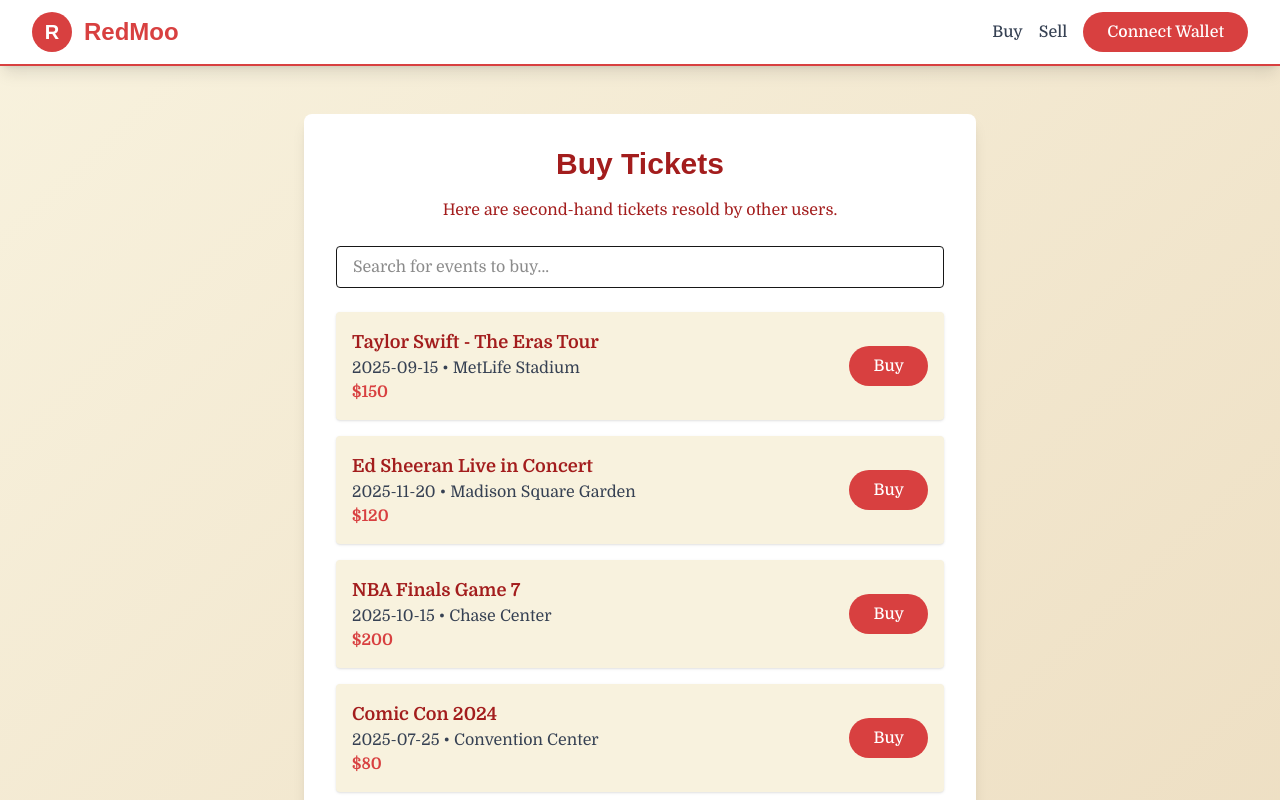
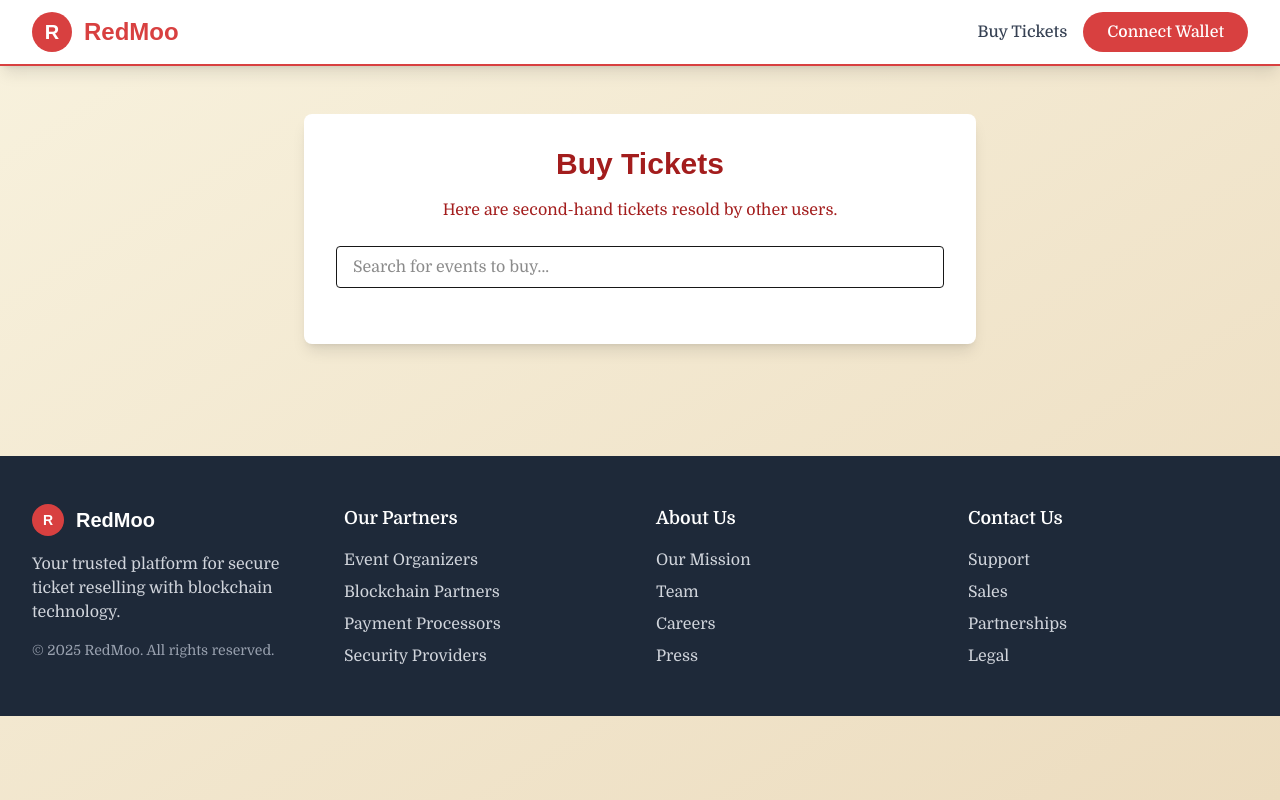
Before and after one commit to Qinn23/redmoo, a Next.js app: page /buy in a window 1280 px wide. Shown: the top 800 px of the page. Built offline with nearby package versions, Linux system fonts and the light colour scheme; a web font is replaced by a local one.

Commit message:
adjust buy page

```diff
--- a/components/Layout.js
+++ b/components/Layout.js
@@ -48,10 +48,7 @@ export default function Layout({ children }) {
             <div className="flex items-center space-x-4">
               <nav className="flex items-center space-x-4">
                 <button className="text-gray-700 hover:text-[#D84040] font-medium transition-all duration-200 font-domine hover:scale-110 transform" onClick={() => router.push('/buy')}>
-                  Buy
-                </button>
-                <button className="text-gray-700 hover:text-[#D84040] font-medium transition-all duration-200 font-domine hover:scale-110 transform" onClick={() => router.push('/sell')}>
-                  Sell
+                  Buy Tickets
                 </button>
               </nav>
               {!walletConnected ? (
--- a/pages/buy.js
+++ b/pages/buy.js
@@ -9,23 +9,29 @@ const sampleEvents = [
 
 export default function Buy() {
   const [search, setSearch] = useState("");
-  const filteredEvents = sampleEvents.filter(e =>
+  // Only show events if search is not empty
+  const filteredEvents = search
+    ? sampleEvents.filter(e =>
         e.name.toLowerCase().includes(search.toLowerCase()) ||
         e.venue.toLowerCase().includes(search.toLowerCase())
-  );
+      )
+    : [];
   return (
     <div className="flex items-center justify-center h-full">
       <div className="bg-white p-8 rounded-lg shadow-lg text-center w-full max-w-2xl">
         <h1 className="text-3xl font-bold text-[#A31D1D] mb-4 font-chonburi">Buy Tickets</h1>
         <p className="text-[#A31D1D] font-domine mb-6 text-base">Here are second-hand tickets resold by other users.</p>
+        <div className="flex justify-center mb-6">
           <input
-          className="border px-4 py-2 rounded w-full mb-6 font-domine"
+            className="border px-4 py-2 rounded font-domine w-full max-w-7xl"
+            style={{ minWidth: '600px' }}
             placeholder="Search for events to buy..."
             value={search}
             onChange={e => setSearch(e.target.value)}
           />
+        </div>
         <div className="grid gap-4">
-          {filteredEvents.length === 0 && <div className="text-gray-500">No events found.</div>}
+          {filteredEvents.length === 0 && search && <div className="text-gray-500">No events found.</div>}
           {filteredEvents.map(event => (
             <div key={event.id} className="flex flex-col md:flex-row items-center justify-between bg-[#F8F2DE] rounded p-4 shadow">
               <div className="flex-1 text-left">
```
Lines whose indentation alone changed are shown as unchanged.
